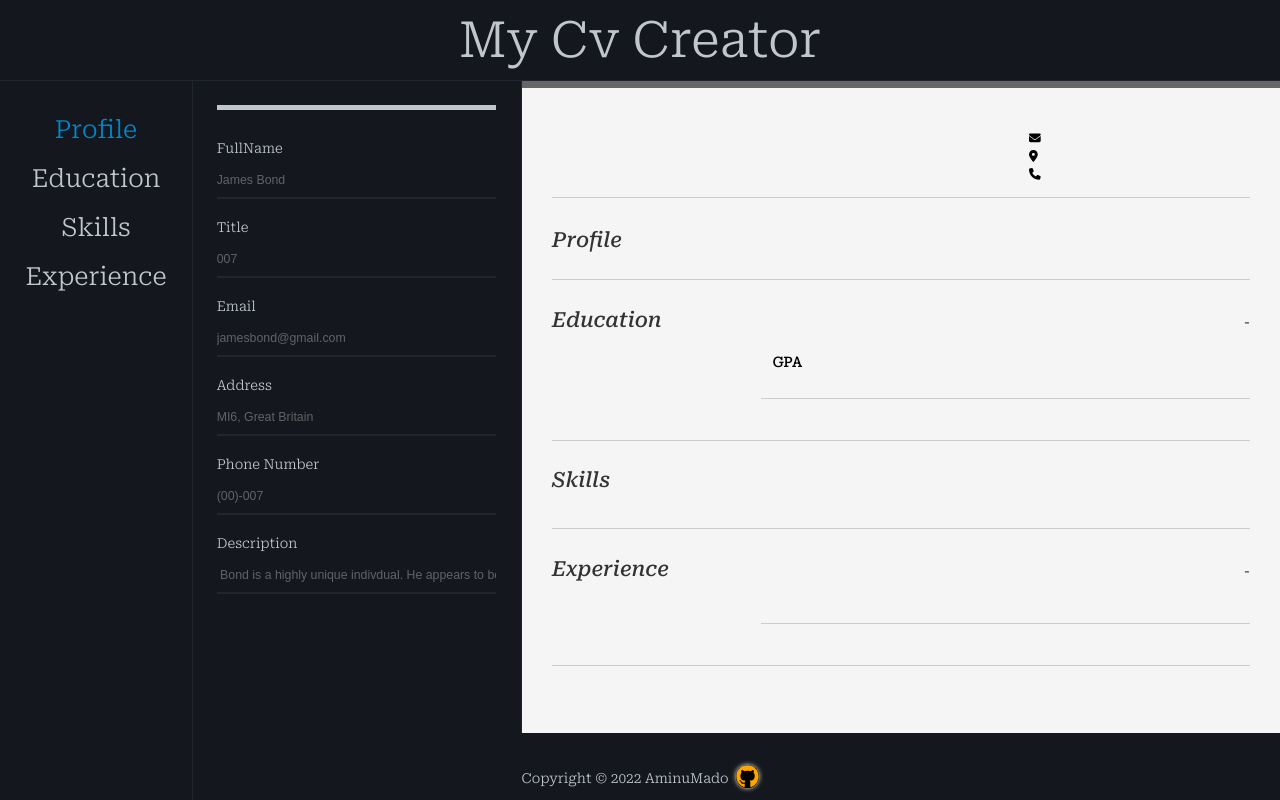
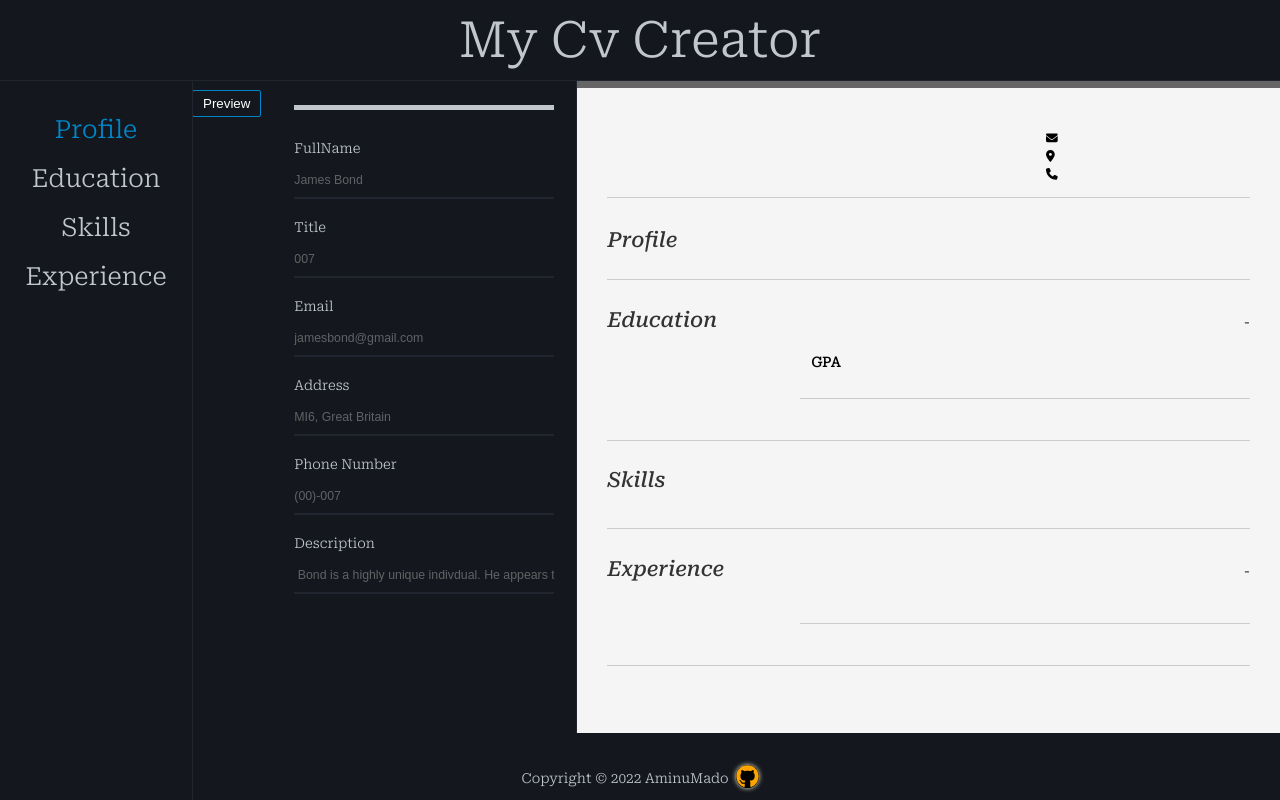
Before and after one commit to AminuMado/cv-creator, a React app: page / in a window 1280 px wide. Built offline with nearby package versions, Linux system fonts and the light colour scheme; the HTML template or start-up script is replaced by a standard one.

Commit message:
added preview display logic

```diff
--- a/src/App.js
+++ b/src/App.js
@@ -64,6 +64,7 @@ function App() {
   ));
   const [count, setCount] = React.useState(0);
   const [mobile, setMobile] = React.useState(false);
+  const [show, setShow] = React.useState(false);
   // Personal Info handlers
 
   function handleChangePersonalInfo(event) {
@@ -353,6 +354,10 @@ function App() {
     setCount((prevCount) => prevCount + 1);
     console.log(mobile);
   }
+  // preview button
+  function handlePreview(e) {
+    setShow((prevShow) => !prevShow);
+  }
   return (
     <div className="flex-wrapper">
       <header className="header">My Cv Creator</header>
@@ -360,8 +365,18 @@ function App() {
         <nav>{navList}</nav>
       </aside>
       <main>
-        <form className="resume-form">{display}</form>
-        <div className="preview-wrapper">
+        <div className="preview-button-container">
+          <Button
+            name="Preview"
+            id="preview"
+            handleClick={(e) => handlePreview(e)}
+            classification="Add"
+          />
+        </div>
+        <form className={!show ? 'resume-form hide' : 'resume-form '}>
+          {display}
+        </form>
+        <div className={show ? 'preview-wrapper' : 'preview-wrapper show'}>
           <div className="inner">
             <CvPreview formData={formData} />
           </div>
```
